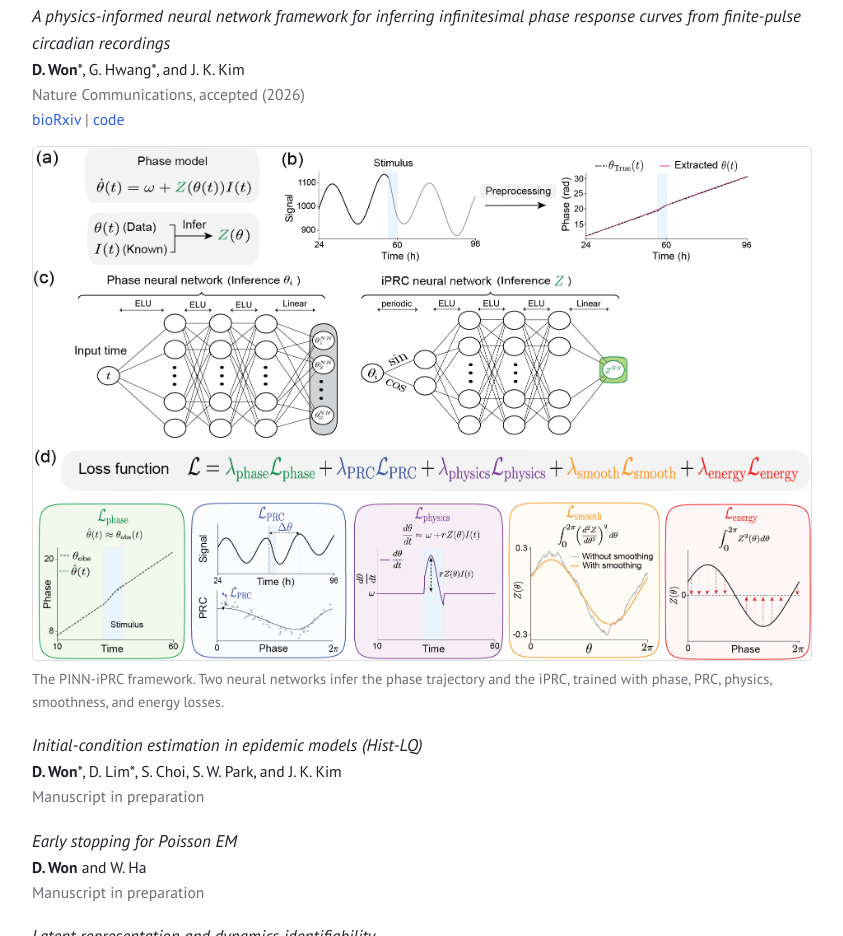
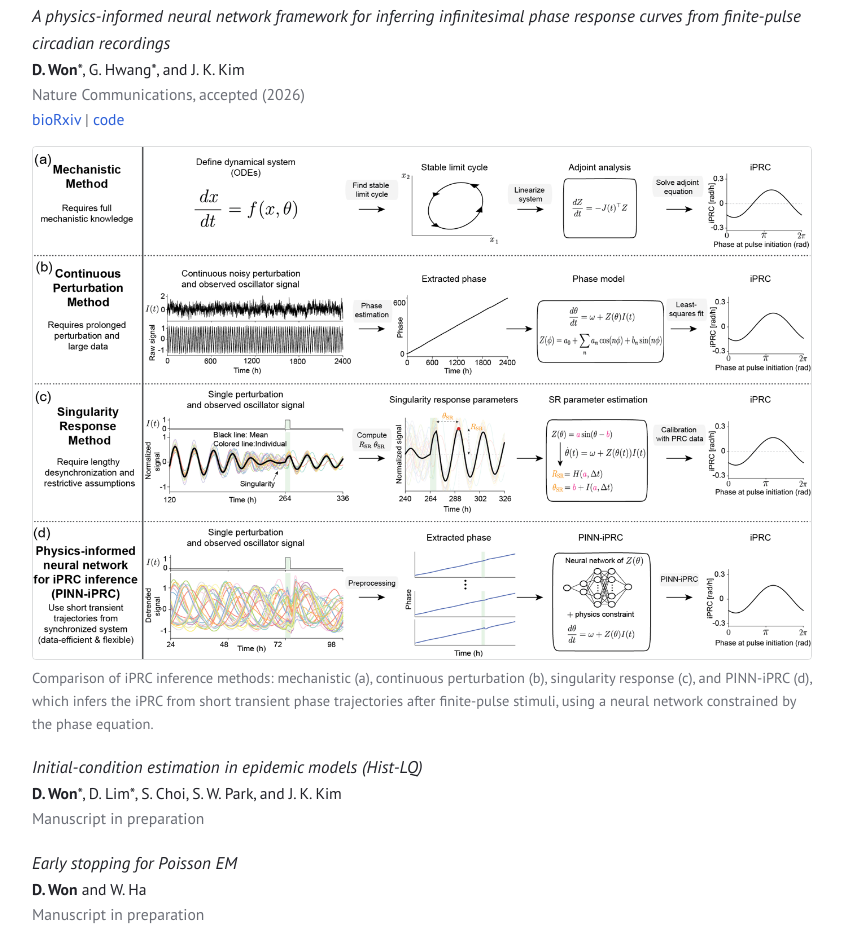
Before and after one commit to aiwwdw/aiwwdw.github.io, a plain HTML site: page index.html in a window 1280 px wide. Shown: the part 622-1558 px from the top of the page, without its empty margins (218-1061 px from the left). Drawn offline with Linux system fonts and the light colour scheme.

Commit message:
Use the method-comparison figure for PINN-iPRC
Replace the framework figure (Fig. 3) with the comparison of iPRC
inference methods (Fig. 2) on the Home and Research pages.

Co-Authored-By: Claude Opus 5.5 <noreply@anthropic.com>

```diff
--- a/index.html
+++ b/index.html
@@ -42,8 +42,8 @@
         <span class="venue">Nature Communications, accepted (2026)</span>
         <span class="links"><a href="https://www.biorxiv.org/content/10.64898/2026.10.20.760317v1">bioRxiv</a> | <a href="https://doi.org/10.24433/CO.2592255.v1">code</a></span>
         <figure class="figure">
-          <a href="assets/pinn-iprc-framework.png"><img src="assets/pinn-iprc-framework.png" alt="PINN-iPRC framework: a phase model, preprocessing of oscillatory signals, a phase neural network and an iPRC neural network, and a five-term loss function" width="1889" height="1246"></a>
-          <figcaption>The PINN-iPRC framework. Two neural networks infer the phase trajectory and the iPRC, trained with phase, PRC, physics, smoothness, and energy losses.</figcaption>
+          <a href="assets/pinn-iprc-overview.png"><img src="assets/pinn-iprc-overview.png" alt="Comparison of four iPRC inference methods: mechanistic, continuous perturbation, singularity response, and PINN-iPRC" width="1378" height="908"></a>
+          <figcaption>Comparison of iPRC inference methods: mechanistic (a), continuous perturbation (b), singularity response (c), and PINN-iPRC (d), which infers the iPRC from short transient phase trajectories after finite-pulse stimuli, using a neural network constrained by the phase equation.</figcaption>
         </figure>
       </li>
       <li>
```
Also changed, not shown: research.html (+2 -2 lines), assets/pinn-iprc-framework.png (deleted), assets/pinn-iprc-overview.png (added).
